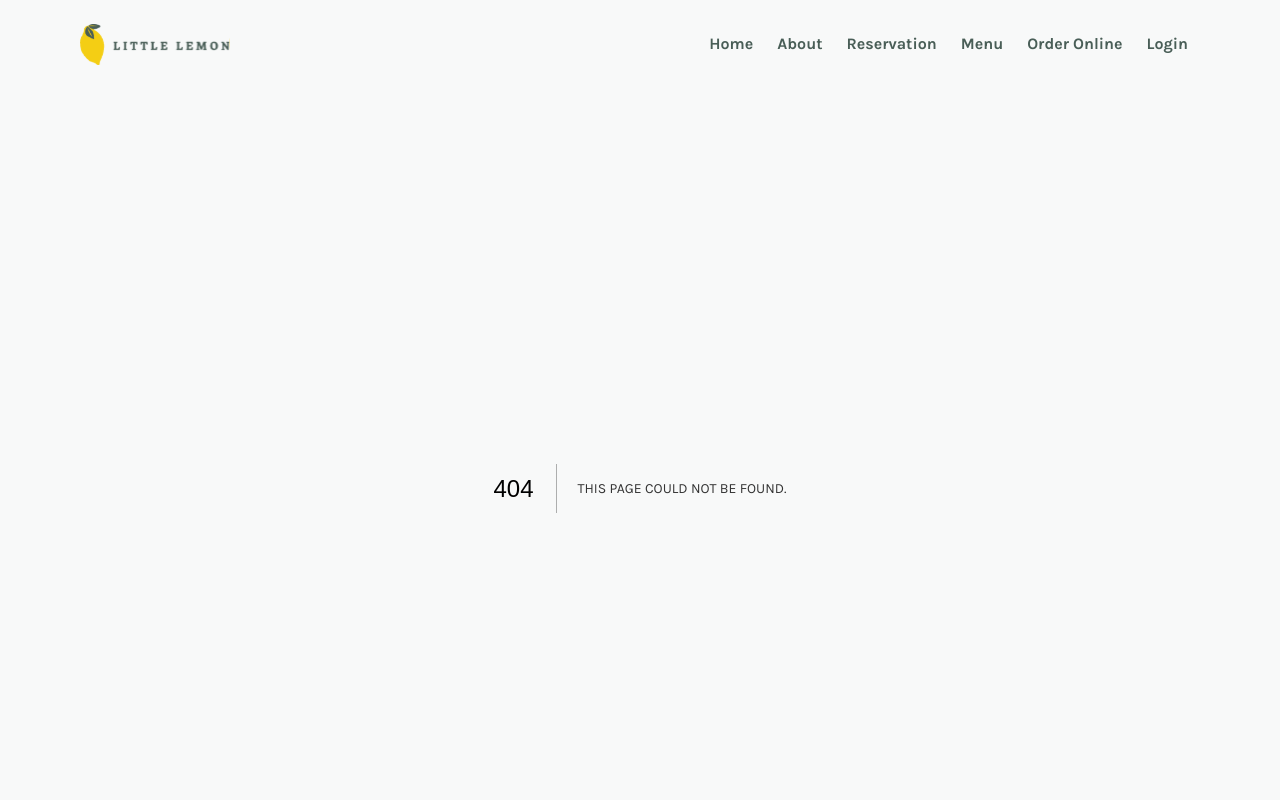
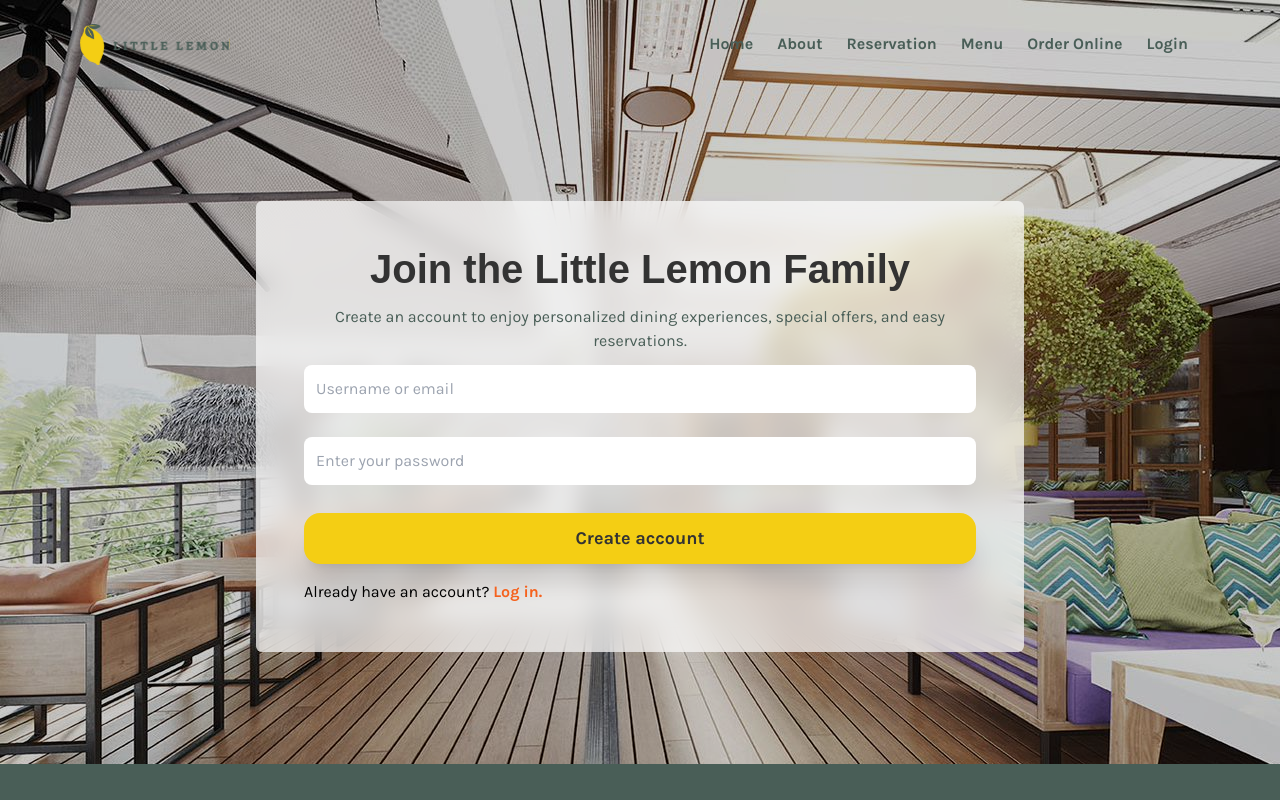
Before and after one commit to GoldieCodes/little-lemon-restaurant, a Next.js app: page /create-account in a window 1280 px wide. Before the commit this address had no page. Shown: the top 800 px of the page. Built offline with nearby package versions, Linux system fonts and the light colour scheme; a web font is replaced by a local one.

Commit message:
completed the login and create account page designs

```diff
--- /dev/null
+++ b/app/create-account/page.jsx
@@ -0,0 +1,15 @@
+import FormFramework from "@/components/FormFramework"
+
+export default function CreateAccount() {
+  return (
+    <FormFramework
+      heading="Join the Little Lemon Family"
+      subheading="Create an account to enjoy personalized dining experiences, special
+        offers, and easy reservations."
+      buttonText="Create account"
+      alternative=" Already have an account?"
+      redirectText="Log in."
+      redirectLink="/login"
+    />
+  )
+}
--- /dev/null
+++ b/app/firebase.js
@@ -0,0 +1,17 @@
+// Import the functions you need from the SDKs you need
+import { initializeApp } from "firebase/app"
+// TODO: Add SDKs for Firebase products that you want to use
+// https://firebase.google.com/docs/web/setup#available-libraries
+
+// Your web app's Firebase configuration
+const firebaseConfig = {
+  apiKey: "AIzaSyAtjkgBD0IqAXWLERk6rAwPbsLRtu1eqXE",
+  authDomain: "little-lemon-capstone-project.firebaseapp.com",
+  projectId: "little-lemon-capstone-project",
+  storageBucket: "little-lemon-capstone-project.appspot.com",
+  messagingSenderId: "1063525124710",
+  appId: "1:1063525124710:web:41577f94616f88ff957ba7",
+}
+
+// Initialize Firebase
+const app = initializeApp(firebaseConfig)
--- a/app/layout.js
+++ b/app/layout.js
@@ -2,6 +2,7 @@ import { Markazi_Text, Karla } from "next/font/google"
 import "./globals.css"
 import Nav from "../components/Nav"
 import Footer from "../components/Footer"
+import Background from "@/components/Background"
 
 const markazi = Markazi_Text({
   subsets: ["latin"],
@@ -26,10 +27,12 @@ export const metadata = {
 export default function RootLayout({ children }) {
   return (
     <html lang="en" className={`${karla.variable} ${markazi.variable}`}>
-      <body className="bg-ash/35">
-        <Nav />
-        {children}
-        <Footer />
+      <body>
+        <Background>
+          <Nav />
+          {children}
+          <Footer />
+        </Background>
       </body>
     </html>
   )
--- a/app/login/page.jsx
+++ b/app/login/page.jsx
@@ -1,9 +1,15 @@
-import React from 'react'
+import FormFramework from "@/components/FormFramework"
 
 export default function Login() {
   return (
-    <div>
-      Login
-    </div>
+    <FormFramework
+      heading="Welcome Back!"
+      subheading="Please log in to continue enjoying exclusive member benefits and make
+        reservations."
+      buttonText="Log in"
+      alternative=" Don't have an account?"
+      redirectText="Create account."
+      redirectLink="/create-account"
+    />
   )
 }
--- a/app/page.jsx
+++ b/app/page.jsx
@@ -1,5 +1,4 @@
 import Image from "next/image"
-import Link from "next/link"
 import MenuItems from "@/components/MenuItems"
 import { Button } from "@/components/MenuItems"
 import Reviews from "@/components/Reviews"
--- /dev/null
+++ b/components/Background.jsx
@@ -0,0 +1,19 @@
+"use client"
+import { usePathname } from "next/navigation"
+
+export default function Background({ children }) {
+  const path = usePathname()
+  let pageUrl = path === "/login" || path === "/create-account"
+
+  return (
+    <div
+      className={`relative w-full h-full ${
+        pageUrl
+          ? "bg-[url('/restaurant.jpg')] bg-[black]/20 bg-blend-overlay"
+          : "bg-ash/35"
+      }`}
+    >
+      {children}
+    </div>
+  )
+}
--- a/components/Footer.jsx
+++ b/components/Footer.jsx
@@ -3,7 +3,7 @@ import Link from "next/link"
 
 export default function Footer() {
   return (
-    <footer className="bg-dark py-12 mt-16">
+    <footer className="bg-green py-12 mt-16">
       <main className="w-[1120px] m-auto grid grid-cols-12">
         <Image
           src="/logo-white.png"
--- /dev/null
+++ b/components/FormFramework.jsx
@@ -0,0 +1,78 @@
+"use client"
+import Link from "next/link"
+import { Formik, Form, useField } from "formik"
+import * as Yup from "yup"
+
+const InputField = ({ label, ...props }) => {
+  const [field, meta] = useField(props)
+  return (
+    <>
+      <label htmlFor={props.id || props.name}>{label}</label>
+      <input className="w-full rounded-lg p-3 my-3" {...field} {...props} />
+      {meta.touched && meta.error ? (
+        <div className="error">{meta.error}</div>
+      ) : null}
+    </>
+  )
+}
+
+export default function FormFramework({
+  heading,
+  subheading,
+  buttonText,
+  alternative,
+  redirectText,
+  redirectLink,
+}) {
+  return (
+    <div className="w-[60%] mx-auto my-28 bg-[white]/70 rounded-md p-12 backdrop-blur-md">
+      <h1 className="mb-4 font-bold text-2xl text-dark text-center leading-10">
+        {heading}
+      </h1>
+      <p className="text-center text-green">{subheading}</p>
+      <Formik
+        initialValues={{
+          username: "",
+          password: "",
+        }}
+        validationSchema={Yup.object({
+          username: Yup.string().required("Required"),
+          password: Yup.string()
+            .max(20, "Must be 20 characters or less")
+            .required("Required"),
+        })}
+        onSubmit={(values, { setSubmitting }) => {
+          setTimeout(() => {
+            alert(JSON.stringify(values, null, 2))
+            setSubmitting(false)
+          }, 400)
+        }}
+      >
+        <Form>
+          <InputField
+            name="username"
+            type="text"
+            placeholder="Username or email"
+          />
+          <InputField
+            name="password"
+            type="password"
+            placeholder="Enter your password"
+          />
+          <button className="w-full block mx-auto my-4 text-lg" type="submit">
+            {buttonText}
+          </button>
+        </Form>
+      </Formik>
+      <p>
+        {alternative + " "}
+        <Link
+          href={redirectLink}
+          className="text-[#f5621e] font-bold hover:underline"
+        >
+          {redirectText}
+        </Link>
+      </p>
+    </div>
+  )
+}
--- a/components/Reviews.jsx
+++ b/components/Reviews.jsx
@@ -1,3 +1,4 @@
+"use client"
 import {
   BiSolidStar,
   BiSolidStarHalf,
--- a/package.json
+++ b/package.json
@@ -9,10 +9,13 @@
     "lint": "next lint"
   },
   "dependencies": {
+    "firebase": "^10.12.2",
+    "formik": "^2.4.6",
     "next": "14.2.1",
     "react": "^18",
     "react-dom": "^18",
-    "react-icons": "^5.1.0"
+    "react-icons": "^5.1.0",
+    "yup": "^1.4.0"
   },
   "devDependencies": {
     "eslint": "^8",
```
Also changed, not shown: 1 other file (tests, documents, lock files or other folders).
